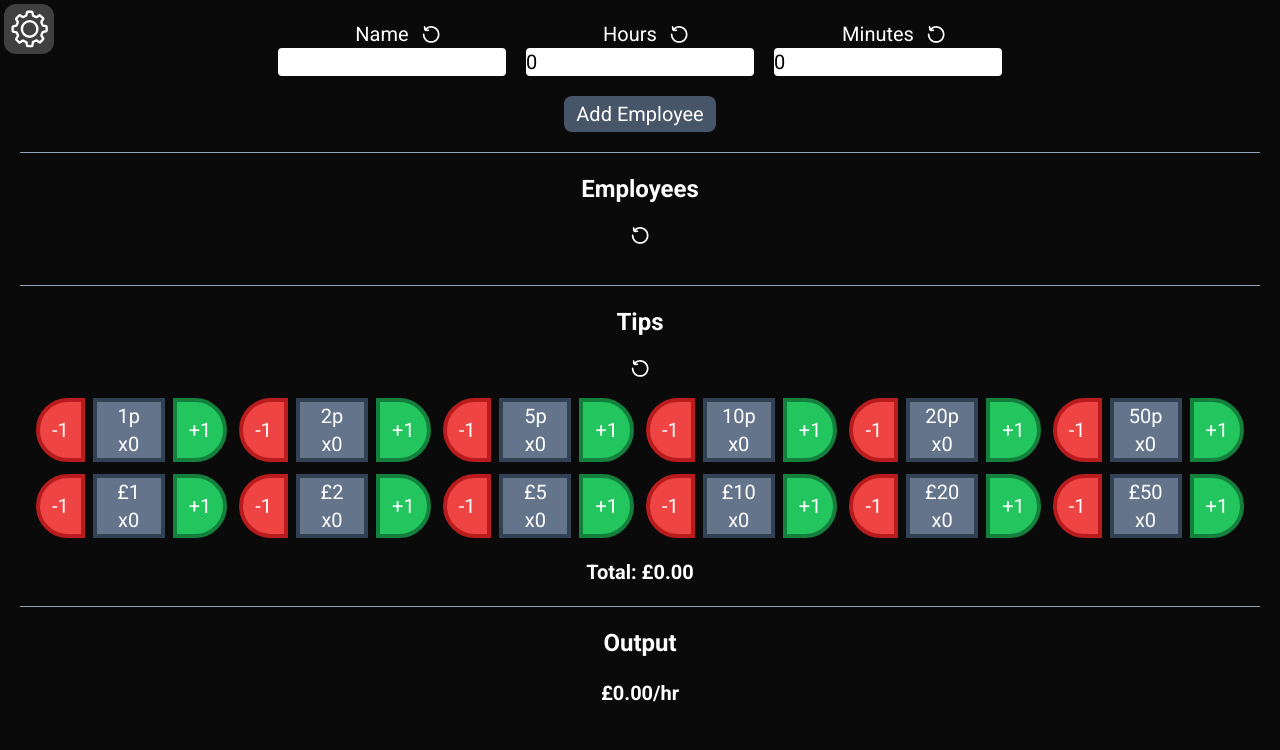
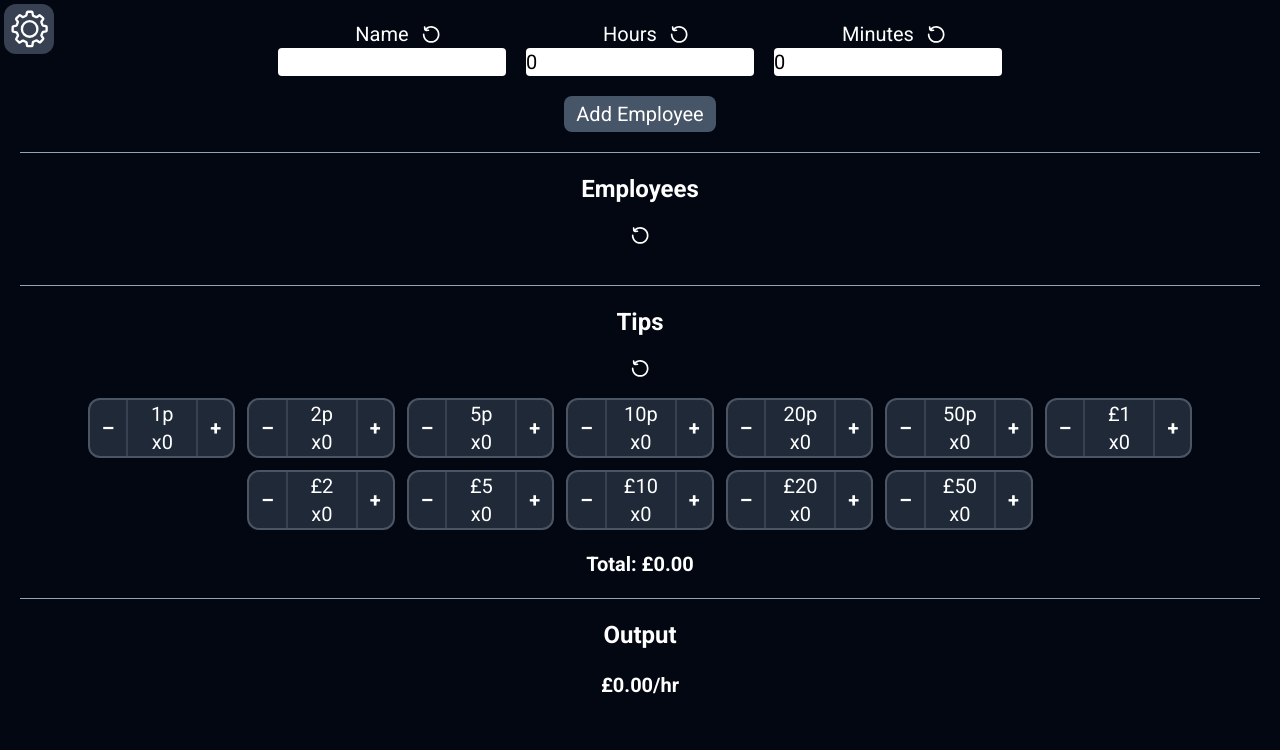
Before and after one commit to nahtaan/TipCounter, a website: page src/index.html in a window 1280 px wide. Drawn offline with Linux system fonts and the light colour scheme.

Commit message:
New stylings

```diff
--- a/src/index.html
+++ b/src/index.html
@@ -20,19 +20,19 @@
     </script>
     <script src="script.js"></script>
 </head>
-<body class="text-white m-0 container-snap h-max w-screen overflow-x-clip  bg-neutral-950" onload="handleLoad()">
+<body class="text-white m-0 container-snap h-max w-screen overflow-x-clip  bg-gray-950" onload="handleLoad()">
 <div class="flex h-full w-screen">
-    <button class="absolute w-max h-max bg-neutral-700 rounded-xl mt-1 ml-1" onclick="handleToggleSettings()">
+    <button class="absolute w-max h-max bg-gray-700 rounded-xl mt-1 ml-1" onclick="handleToggleSettings()">
         <img src="settings.svg" alt="Settings icon." height="50" width="50" draggable="false">
     </button>
-    <div class="fixed top-0 z-10 h-screen -translate-x-full transition-all bg-neutral-800 flex flex-col px-3 gap-3" id="settings-content">
+    <div class="fixed top-0 z-10 h-screen -translate-x-full transition-all bg-gray-800 flex flex-col px-3 gap-3" id="settings-content">
         <h1 class="font-bold text-2xl flex align-middle place-content-center place-items-center gap-5">
             Toggle Currencies
             <button class="relative flex place-content-end content-center p-2 h-min w-fit place-self-end" onclick="handleToggleSettings()">
                 <img src="x.svg" alt="Close settings icon." height="40" width="40" draggable="false">
             </button>
         </h1>
-        <div class="h-0.5 w-full px-1 bg-neutral-700"></div>
+        <div class="h-0.5 w-full px-1 bg-gray-700"></div>
         <div class="flex flex-row gap-3 w-full h-min place-content-between">
             <label class="place-self-start">1p</label>
             <div class="h-0.5 w-3/4 justify-self-center place-self-center dashed-line"></div>
@@ -146,150 +146,175 @@
                 <path d="M524.8 106.666667c-106.666667 0-209.066667 42.666667-285.866667 110.933333l-8.533333-68.266667c0-25.6-21.333333-42.666667-46.933333-38.4-25.6 0-42.666667 21.333333-38.4 46.933334l8.533333 115.2c4.266667 55.466667 51.2 98.133333 106.666667 98.133333h8.533333L384 362.666667c25.6 0 42.666667-21.333333 38.4-46.933334 0-25.6-21.333333-42.666667-46.933333-38.4l-85.333334 4.266667c64-55.466667 145.066667-89.6 230.4-89.6 187.733333 0 341.333333 153.6 341.333334 341.333333s-153.6 341.333333-341.333334 341.333334-341.333333-153.6-341.333333-341.333334c0-25.6-17.066667-42.666667-42.666667-42.666666s-42.666667 17.066667-42.666666 42.666666c0 234.666667 192 426.666667 426.666666 426.666667s426.666667-192 426.666667-426.666667c4.266667-234.666667-187.733333-426.666667-422.4-426.666666z"  />
             </svg>
             <div class="flex flex-row select-none gap-3 flex-wrap place-content-center">
-                <div class="flex flex-col-reverse gap-2 md:flex-row" id="input-0.01">
-                    <div onclick="subtractCurrency(0.01)" class="bg-red-500 rounded-b-full md:rounded-br-none md:rounded-s-full p-3 border-red-700 border-4 cursor-pointer flex flex-col place-content-center text-center">
-                        <p>-1</p>
+
+                <!-- 1p -->
+                <div class="flex flex-col-reverse md:flex-row bg-gray-800 rounded-xl border-2 border-gray-600 place-items-center place-content-between" id="input-0.01">
+                    <div onclick="subtractCurrency(0.01)" class="p-3 cursor-pointer flex flex-col place-content-center text-center font-bold h-min w-full md:w-min">
+                        <p>–</p>
                     </div>
-                    <div class="bg-slate-500 rounded-none border-slate-700 border-4 px-3 flex flex-col place-content-center text-center w-[72px]">
+                    <div class="rounded-none px-3 flex flex-col place-content-center text-center w-[72px] md:border-x-2 border-y-2 md:border-y-0 border-gray-700 h-full">
                         <p>1p</p>
                         <p id="entry-0.01">x0</p>
                     </div>
-                    <div onclick="addCurrency(0.01)" class="bg-green-500 rounded-t-full md:rounded-tl-none md:rounded-e-full p-3 border-green-700 border-4 cursor-pointer flex flex-col place-content-center text-center">
-                        <p>+1</p>
+                    <div onclick="addCurrency(0.01)" class="p-3 cursor-pointer flex flex-col place-content-center text-center font-bold h-min w-full md:w-min">
+                        <p>+</p>
                     </div>
                 </div>
-                <div class="flex flex-col-reverse gap-2 md:flex-row" id="input-0.02">
-                    <div onclick="subtractCurrency(0.02)" class="bg-red-500 rounded-b-full md:rounded-br-none md:rounded-s-full p-3 border-red-700 border-4 cursor-pointer flex flex-col place-content-center text-center">
-                        <p>-1</p>
+
+                <!-- 2p -->
+                <div class="flex flex-col-reverse md:flex-row bg-gray-800 rounded-xl border-2 border-gray-600 place-items-center place-content-between" id="input-0.02">
+                    <div onclick="subtractCurrency(0.02)" class="p-3 cursor-pointer flex flex-col place-content-center text-center font-bold h-min w-full md:w-min">
+                        <p>–</p>
                     </div>
-                    <div class="bg-slate-500 rounded-none border-slate-700 border-4 px-3 flex flex-col place-content-center text-center w-[72px]">
+                    <div class="rounded-none px-3 flex flex-col place-content-center text-center w-[72px] md:border-x-2 border-y-2 md:border-y-0 border-gray-700 h-full">
                         <p>2p</p>
                         <p id="entry-0.02">x0</p>
                     </div>
-                    <div onclick="addCurrency(0.02)" class="bg-green-500 rounded-t-full md:rounded-tl-none md:rounded-e-full p-3 border-green-700 border-4 cursor-pointer flex flex-col place-content-center text-center">
-                        <p>+1</p>
+                    <div onclick="addCurrency(0.02)" class="p-3 cursor-pointer flex flex-col place-content-center text-center font-bold h-min w-full md:w-min">
+                        <p>+</p>
                     </div>
                 </div>
-                <div class="flex flex-col-reverse gap-2 md:flex-row" id="input-0.05">
-                    <div onclick="subtractCurrency(0.05)" class="bg-red-500 rounded-b-full md:rounded-br-none md:rounded-s-full p-3 border-red-700 border-4 cursor-pointer flex flex-col place-content-center text-center">
-                        <p>-1</p>
+
+                <!-- 5p -->
+                <div class="flex flex-col-reverse md:flex-row bg-gray-800 rounded-xl border-2 border-gray-600 place-items-center place-content-between" id="input-0.05">
+                    <div onclick="subtractCurrency(0.05)" class="p-3 cursor-pointer flex flex-col place-content-center text-center font-bold h-min w-full md:w-min">
+                        <p>–</p>
                     </div>
-                    <div class="bg-slate-500 rounded-none border-slate-700 border-4 px-3 flex flex-col place-content-center text-center w-[72px]">
+                    <div class="rounded-none px-3 flex flex-col place-content-center text-center w-[72px] md:border-x-2 border-y-2 md:border-y-0 border-gray-700 h-full">
                         <p>5p</p>
                         <p id="entry-0.05">x0</p>
                     </div>
-                    <div onclick="addCurrency(0.05)" class="bg-green-500 rounded-t-full md:rounded-tl-none md:rounded-e-full p-3 border-green-700 border-4 cursor-pointer flex flex-col place-content-center text-center">
-                        <p>+1</p>
+                    <div onclick="addCurrency(0.05)" class="p-3 cursor-pointer flex flex-col place-content-center text-center font-bold h-min w-full md:w-min">
+                        <p>+</p>
                     </div>
                 </div>
-                <div class="flex flex-col-reverse gap-2 md:flex-row" id="input-0.10">
-                    <div onclick="subtractCurrency(0.10)" class="bg-red-500 rounded-b-full md:rounded-br-none md:rounded-s-full p-3 border-red-700 border-4 cursor-pointer flex flex-col place-content-center text-center">
-                        <p>-1</p>
+
+                <!-- 10p -->
+                <div class="flex flex-col-reverse md:flex-row bg-gray-800 rounded-xl border-2 border-gray-600 place-items-center place-content-between" id="input-0.10">
+                    <div onclick="subtractCurrency(0.10)" class="p-3 cursor-pointer flex flex-col place-content-center text-center font-bold h-min w-full md:w-min">
+                        <p>–</p>
                     </div>
-                    <div class="bg-slate-500 rounded-none border-slate-700 border-4 px-3 flex flex-col place-content-center text-center w-[72px]">
+                    <div class="rounded-none px-3 flex flex-col place-content-center text-center w-[72px] md:border-x-2 border-y-2 md:border-y-0 border-gray-700 h-full">
                         <p>10p</p>
                         <p id="entry-0.10">x0</p>
                     </div>
-                    <div onclick="addCurrency(0.10)" class="bg-green-500 rounded-t-full md:rounded-tl-none md:rounded-e-full p-3 border-green-700 border-4 cursor-pointer flex flex-col place-content-center text-center">
-                        <p>+1</p>
+                    <div onclick="addCurrency(0.10)" class="p-3 cursor-pointer flex flex-col place-content-center text-center font-bold h-min w-full md:w-min">
+                        <p>+</p>
                     </div>
                 </div>
-                <div class="flex flex-col-reverse gap-2 md:flex-row" id="input-0.20">
-                    <div onclick="subtractCurrency(0.20)" class="bg-red-500 rounded-b-full md:rounded-br-none md:rounded-s-full p-3 border-red-700 border-4 cursor-pointer flex flex-col place-content-center text-center">
-                        <p>-1</p>
+
+                <!-- 20p -->
+                <div class="flex flex-col-reverse md:flex-row bg-gray-800 rounded-xl border-2 border-gray-600 place-items-center place-content-between" id="input-0.20">
+                    <div onclick="subtractCurrency(0.20)" class="p-3 cursor-pointer flex flex-col place-content-center text-center font-bold h-min w-full md:w-min">
+                        <p>–</p>
                     </div>
-                    <div class="bg-slate-500 rounded-none border-slate-700 border-4 px-3 flex flex-col place-content-center text-center w-[72px]">
+                    <div class="rounded-none px-3 flex flex-col place-content-center text-center w-[72px] md:border-x-2 border-y-2 md:border-y-0 border-gray-700 h-full">
                         <p>20p</p>
                         <p id="entry-0.20">x0</p>
                     </div>
-                    <div onclick="addCurrency(0.20)" class="bg-green-500 rounded-t-full md:rounded-tl-none md:rounded-e-full p-3 border-green-700 border-4 cursor-pointer flex flex-col place-content-center text-center">
-                        <p>+1</p>
+                    <div onclick="addCurrency(0.20)" class="p-3 cursor-pointer flex flex-col place-content-center text-center font-bold h-min w-full md:w-min">
+                        <p>+</p>
                     </div>
                 </div>
-                <div class="flex flex-col-reverse gap-2 md:flex-row" id="input-0.50">
-                    <div onclick="subtractCurrency(0.50)" class="bg-red-500 rounded-b-full md:rounded-br-none md:rounded-s-full p-3 border-red-700 border-4 cursor-pointer flex flex-col place-content-center text-center">
-                        <p>-1</p>
+
+                <!-- 50p -->
+                <div class="flex flex-col-reverse md:flex-row bg-gray-800 rounded-xl border-2 border-gray-600 place-items-center place-content-between" id="input-0.50">
+                    <div onclick="subtractCurrency(0.50)" class="p-3 cursor-pointer flex flex-col place-content-center text-center font-bold h-min w-full md:w-min">
+                        <p>–</p>
                     </div>
-                    <div class="bg-slate-500 rounded-none border-slate-700 border-4 px-3 flex flex-col place-content-center text-center w-[72px]">
+                    <div class="rounded-none px-3 flex flex-col place-content-center text-center w-[72px] md:border-x-2 border-y-2 md:border-y-0 border-gray-700 h-full">
                         <p>50p</p>
                         <p id="entry-0.50">x0</p>
                     </div>
-                    <div onclick="addCurrency(0.50)" class="bg-green-500 rounded-t-full md:rounded-tl-none md:rounded-e-full p-3 border-green-700 border-4 cursor-pointer flex flex-col place-content-center text-center">
-                        <p>+1</p>
+                    <div onclick="addCurrency(0.50)" class="p-3 cursor-pointer flex flex-col place-content-center text-center font-bold h-min w-full md:w-min">
+                        <p>+</p>
                     </div>
                 </div>
-                <div class="flex flex-col-reverse gap-2 md:flex-row" id="input-1.00">
-                    <div onclick="subtractCurrency(1.00)" class="bg-red-500 rounded-b-full md:rounded-br-none md:rounded-s-full p-3 border-red-700 border-4 cursor-pointer flex flex-col place-content-center text-center">
-                        <p>-1</p>
+
+                <!-- £1 -->
+                <div class="flex flex-col-reverse md:flex-row bg-gray-800 rounded-xl border-2 border-gray-600 place-items-center place-content-between" id="input-1.00">
+                    <div onclick="subtractCurrency(1.00)" class="p-3 cursor-pointer flex flex-col place-content-center text-center font-bold h-min w-full md:w-min">
+                        <p>–</p>
                     </div>
-                    <div class="bg-slate-500 rounded-none border-slate-700 border-4 px-3 flex flex-col place-content-center text-center w-[72px]">
+                    <div class="rounded-none px-3 flex flex-col place-content-center text-center w-[72px] md:border-x-2 border-y-2 md:border-y-0 border-gray-700 h-full">
                         <p>£1</p>
                         <p id="entry-1.00">x0</p>
                     </div>
-                    <div onclick="addCurrency(1.00)" class="bg-green-500 rounded-t-full md:rounded-tl-none md:rounded-e-full p-3 border-green-700 border-4 cursor-pointer flex flex-col place-content-center text-center">
-                        <p>+1</p>
+                    <div onclick="addCurrency(1.00)" class="p-3 cursor-pointer flex flex-col place-content-center text-center font-bold h-min w-full md:w-min">
+                        <p>+</p>
                     </div>
                 </div>
-                <div class="flex flex-col-reverse gap-2 md:flex-row" id="input-2.00">
-                    <div onclick="subtractCurrency(2.00)" class="bg-red-500 rounded-b-full md:rounded-br-none md:rounded-s-full p-3 border-red-700 border-4 cursor-pointer flex flex-col place-content-center text-center">
-                        <p>-1</p>
+
+                <!-- £2 -->
+                <div class="flex flex-col-reverse md:flex-row bg-gray-800 rounded-xl border-2 border-gray-600 place-items-center place-content-between" id="input-2.00">
+                    <div onclick="subtractCurrency(2.00)" class="p-3 cursor-pointer flex flex-col place-content-center text-center font-bold h-min w-full md:w-min">
+                        <p>–</p>
                     </div>
-                    <div class="bg-slate-500 rounded-none border-slate-700 border-4 px-3 flex flex-col place-content-center text-center w-[72px]">
+                    <div class="rounded-none px-3 flex flex-col place-content-center text-center w-[72px] md:border-x-2 border-y-2 md:border-y-0 border-gray-700 h-full">
                         <p>£2</p>
                         <p id="entry-2.00">x0</p>
                     </div>
-                    <div onclick="addCurrency(2.00)" class="bg-green-500 rounded-t-full md:rounded-tl-none md:rounded-e-full p-3 border-green-700 border-4 cursor-pointer flex flex-col place-content-center text-center">
-                        <p>+1</p>
+                    <div onclick="addCurrency(2.00)" class="p-3 cursor-pointer flex flex-col place-content-center text-center font-bold h-min w-full md:w-min">
+                        <p>+</p>
                     </div>
                 </div>
-                <div class="flex flex-col-reverse gap-2 md:flex-row" id="input-5.00">
-                    <div onclick="subtractCurrency(5.00)" class="bg-red-500 rounded-b-full md:rounded-br-none md:rounded-s-full p-3 border-red-700 border-4 cursor-pointer flex flex-col place-content-center text-center">
-                        <p>-1</p>
+
+                <!-- £5 -->
+                <div class="flex flex-col-reverse md:flex-row bg-gray-800 rounded-xl border-2 border-gray-600 place-items-center place-content-between" id="input-5.00">
+                    <div onclick="subtractCurrency(5.00)" class="p-3 cursor-pointer flex flex-col place-content-center text-center font-bold h-min w-full md:w-min">
+                        <p>–</p>
                     </div>
-                    <div class="bg-slate-500 rounded-none border-slate-700 border-4 px-3 flex flex-col place-content-center text-center w-[72px]">
+                    <div class="rounded-none px-3 flex flex-col place-content-center text-center w-[72px] md:border-x-2 border-y-2 md:border-y-0 border-gray-700 h-full">
                         <p>£5</p>
                         <p id="entry-5.00">x0</p>
                     </div>
-                    <div onclick="addCurrency(5.00)" class="bg-green-500 rounded-t-full md:rounded-tl-none md:rounded-e-full p-3 border-green-700 border-4 cursor-pointer flex flex-col place-content-center text-center">
-                        <p>+1</p>
+                    <div onclick="addCurrency(5.00)" class="p-3 cursor-pointer flex flex-col place-content-center text-center font-bold h-min w-full md:w-min">
+                        <p>+</p>
                     </div>
                 </div>
-                <div class="flex flex-col-reverse gap-2 md:flex-row" id="input-10.00">
-                    <div onclick="subtractCurrency(10.00)" class="bg-red-500 rounded-b-full md:rounded-br-none md:rounded-s-full p-3 border-red-700 border-4 cursor-pointer flex flex-col place-content-center text-center">
-                        <p>-1</p>
+
+                <!-- £10 -->
+                <div class="flex flex-col-reverse md:flex-row bg-gray-800 rounded-xl border-2 border-gray-600 place-items-center place-content-between" id="input-10.00">
+                    <div onclick="subtractCurrency(10.00)" class="p-3 cursor-pointer flex flex-col place-content-center text-center font-bold h-min w-full md:w-min">
+                        <p>–</p>
                     </div>
-                    <div class="bg-slate-500 rounded-none border-slate-700 border-4 px-3 flex flex-col place-content-center text-center w-[72px]">
+                    <div class="rounded-none px-3 flex flex-col place-content-center text-center w-[72px] md:border-x-2 border-y-2 md:border-y-0 border-gray-700 h-full">
                         <p>£10</p>
                         <p id="entry-10.00">x0</p>
                     </div>
-                    <div onclick="addCurrency(10.00)" class="bg-green-500 rounded-t-full md:rounded-tl-none md:rounded-e-full p-3 border-green-700 border-4 cursor-pointer flex flex-col place-content-center text-center">
-                        <p>+1</p>
+                    <div onclick="addCurrency(10.00)" class="p-3 cursor-pointer flex flex-col place-content-center text-center font-bold h-min w-full md:w-min">
+                        <p>+</p>
                     </div>
                 </div>
-                <div class="flex flex-col-reverse gap-2 md:flex-row" id="input-20.00">
-                    <div onclick="subtractCurrency(20.00)" class="bg-red-500 rounded-b-full md:rounded-br-none md:rounded-s-full p-3 border-red-700 border-4 cursor-pointer flex flex-col place-content-center text-center">
-                        <p>-1</p>
+
+                <!-- £20 -->
+                <div class="flex flex-col-reverse md:flex-row bg-gray-800 rounded-xl border-2 border-gray-600 place-items-center place-content-between" id="input-20.00">
+                    <div onclick="subtractCurrency(20.00)" class="p-3 cursor-pointer flex flex-col place-content-center text-center font-bold h-min w-full md:w-min">
+                        <p>–</p>
                     </div>
-                    <div class="bg-slate-500 rounded-none border-slate-700 border-4 px-3 flex flex-col place-content-center text-center w-[72px]">
+                    <div class="rounded-none px-3 flex flex-col place-content-center text-center w-[72px] md:border-x-2 border-y-2 md:border-y-0 border-gray-700 h-full">
                         <p>£20</p>
                         <p id="entry-20.00">x0</p>
                     </div>
-                    <div onclick="addCurrency(20.00)" class="bg-green-500 rounded-t-full md:rounded-tl-none md:rounded-e-full p-3 border-green-700 border-4 cursor-pointer flex flex-col place-content-center text-center">
-                        <p>+1</p>
+                    <div onclick="addCurrency(20.00)" class="p-3 cursor-pointer flex flex-col place-content-center text-center font-bold h-min w-full md:w-min">
+                        <p>+</p>
                     </div>
                 </div>
-                <div class="flex flex-col-reverse gap-2 md:flex-row" id="input-50.00">
-                    <div onclick="subtractCurrency(50.00)" class="bg-red-500 rounded-b-full md:rounded-br-none md:rounded-s-full p-3 border-red-700 border-4 cursor-pointer flex flex-col place-content-center text-center">
-                        <p>-1</p>
+
+                <!-- £50 -->
+                <div class="flex flex-col-reverse md:flex-row bg-gray-800 rounded-xl border-2 border-gray-600 place-items-center place-content-between" id="input-50.00">
+                    <div onclick="subtractCurrency(50.00)" class="p-3 cursor-pointer flex flex-col place-content-center text-center font-bold h-min w-full md:w-min">
+                        <p>–</p>
                     </div>
-                    <div class="bg-slate-500 rounded-none border-slate-700 border-4 px-3 flex flex-col place-content-center text-center w-[72px]">
+                    <div class="rounded-none px-3 flex flex-col place-content-center text-center w-[72px] md:border-x-2 border-y-2 md:border-y-0 border-gray-700 h-full">
                         <p>£50</p>
                         <p id="entry-50.00">x0</p>
                     </div>
-                    <div onclick="addCurrency(50.00)" class="bg-green-500 rounded-t-full md:rounded-tl-none md:rounded-e-full p-3 border-green-700 border-4 cursor-pointer flex flex-col place-content-center text-center">
-                        <p>+1</p>
+                    <div onclick="addCurrency(50.00)" class="p-3 cursor-pointer flex flex-col place-content-center text-center font-bold h-min w-full md:w-min">
+                        <p>+</p>
                     </div>
                 </div>
+
             </div>
             <p class="place-self-center font-bold text-xl" id="total-tips">Total: £0.00</p>
         </div>
--- a/tailwind.config.js
+++ b/tailwind.config.js
@@ -19,13 +19,17 @@ module.exports = {
     'rounded-xl',
     'divide-x-2',
     'p-3',
+    'border-gray-700',
+    'border-x-2',
     'divide-neutral-400',
     'min-w-min',
     'max-w-full',
     'justify-center',
     'items-center',
+    'm-3',
     'align-middle',
     'fill-true-red',
+    'border-gray-500',
     'lg:h-9',
     '-translate-x-full',
     'lg:w-7',
```
Also changed, not shown: src/script.js (+10 -10 lines), src/output.css.
